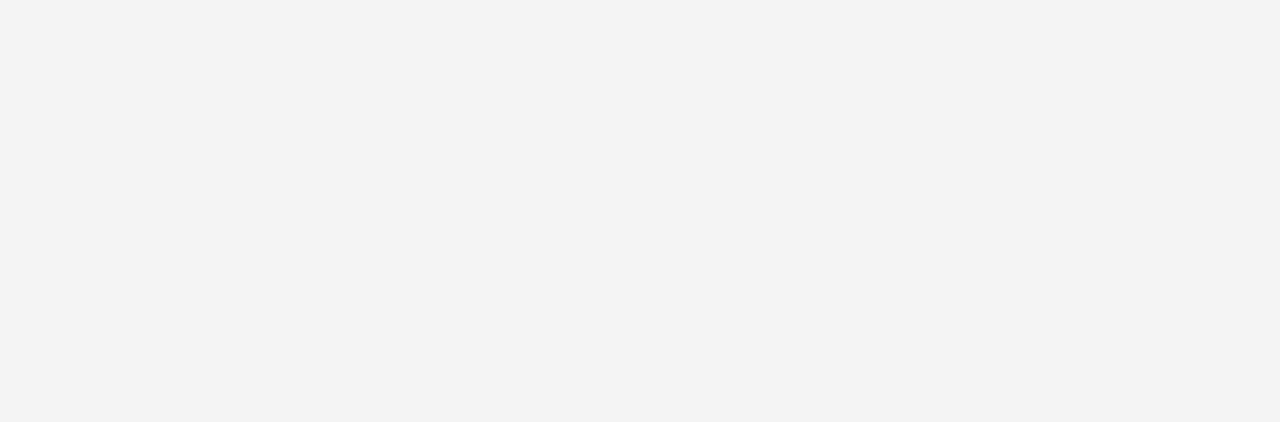
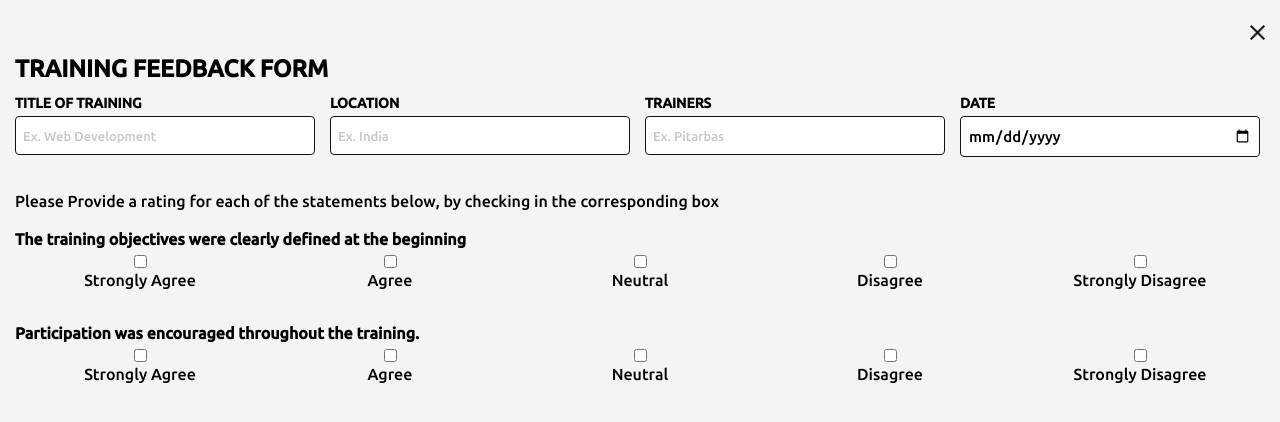
Before and after one commit to MiracleChibuike/Feedback_App, a React (Vite) app: page /Last_Feedback in a window 1280 px wide. Before the commit this address had no page. Shown: the top 422 px of the page. Built offline with nearby package versions, Linux system fonts and the light colour scheme; a web font is replaced by a local one.

Commit message:
Updated the Software by adding the Training feedback form

```diff
--- a/src/App.jsx
+++ b/src/App.jsx
@@ -6,6 +6,7 @@ import SignUp from "./components/SignUp";
 import CustomerFeedback from "./components/feedback-Forms/CustomerFeedback";
 import AppFeedback from "./components/feedback-Forms/AppFeedback";
 import LandingPage from "./components/feedback-Forms/LandingPage";
+import Last_Feedback from "./components/feedback-Forms/Last_Feedback";
 
 function App() {
   const [isSignedUp, setIsSignedUp] = useState(false);
@@ -31,6 +32,9 @@ function App() {
         <Route path="/LandingPage" element={<LandingPage />}>
           {" "}
         </Route>
+        <Route path="/Last_Feedback" element={<Last_Feedback />}>
+          {" "}
+        </Route>
       </Routes>
     </Router>
   );
--- a/src/components/feedback-Forms/LandingPage.jsx
+++ b/src/components/feedback-Forms/LandingPage.jsx
@@ -8,6 +8,8 @@ import avatar_user from "../feedback-Forms/images/avatar_user.png";
 import product_feedback from "../feedback-Forms/images/Product_Feedback.png"
 import service_feedback from "../feedback-Forms/images/Service_Feedback.png";
 import log_out from "../feedback-Forms/images/log_out.png"
+import lastfeedbackImg from "../feedback-Forms/images/last_feedback.png";
+
 
 
 const LandingPage = () => {
@@ -41,6 +43,19 @@ const LandingPage = () => {
     if ((log_out_Box.style.display = "none")) {
       log_out_Box.style.display = "block";
     }
+  };
+
+  const navigate_Last = useNavigate();
+
+  const Last_navigation = () => {
+    navigate_Last("/Last_Feedback");
+  }
+
+  // navigate to the last Feedback
+  const navigate_landing = useNavigate();
+
+  const Landing_nav = () => {
+    navigate_landing("/LandingPage");
   };
 
   return (
@@ -110,6 +125,27 @@ const LandingPage = () => {
               </p>
             </div>
           </div>
+          {/* Last Feedback Form */}
+          <div className="service_feedback" onClick={Last_navigation}>
+            <img
+              src={lastfeedbackImg}
+              id="service_feedback_form"
+              alt="submit a survey for the product feedback"
+            />
+            <div className="service_info">
+              <h3>Training Feedback Form</h3>
+              <p>
+                <p>
+                  <strong>Can you help us?</strong>
+                </p>
+                Your feedback is important to us. Please share your <br />{" "}
+                suggestions for new features or improvements to <br /> existing
+                parts of the training. Your insights will <br /> help us make
+                this training more engaging and <br /> effective for future
+                participants
+              </p>
+            </div>
+          </div>
         </div>
       </div>
     </div>
--- /dev/null
+++ b/src/components/feedback-Forms/Last_Feedback.css
@@ -0,0 +1,106 @@
+
+:root{
+  --ash-white: #f4f4f4;
+  --light-blue: rgb(86, 86, 218);
+  --clr-shade-blue: rgb(70, 70, 200);
+  --clr-dark: rgb(0, 0, 0);
+  --clr-dark-gray: rgba(144, 139, 139, 0.268);
+  --clr-white: #fff;
+}
+
+.container{
+    background: var(--ash-white);
+}
+.form_Body{
+    margin: 25px 15px;
+}
+.canCel{
+    display: flex;
+    justify-content: flex-end;
+}
+#cancel_icon{
+    cursor: pointer;
+}
+
+.heading{
+    margin: 15px 0;
+}
+
+/* Form _Heading */
+.formHead form{
+    display: grid;
+    grid-template-columns: repeat(4, 1fr);
+    column-gap: 10px;
+}
+
+.formHead form div label{
+    font-weight: bold;
+    font-size: 14px;
+    position: relative;
+    bottom: 5px;
+}
+.formHead form div input{
+    padding: 10px 7px;
+    width: 300px;
+    outline: none;
+    border: 1px solid var(--clr-dark-gray);
+    border-radius: 4px;
+    font-size: 15px;
+    cursor: pointer;
+}
+.formHead form div input:focus{
+    box-shadow: 0 0 5px var(--light-blue);
+    border: 1px solid var(--light-blue);
+}
+
+.Experience_rate{
+    margin: 35px 15px;
+}
+
+.First_rating{
+    padding: 15px 0;
+}
+.First_rating p{
+    font-weight: bold;
+    margin: 5px 0;
+}
+
+.check_rate{
+    display: grid;
+    grid-template-columns: repeat(5, 1fr);
+}
+.check_rate div{
+    text-align: center;
+}
+@media (min-width: 0) and (max-width: 750px){
+    /* Form _Heading */
+.formHead form{
+    display: block;
+}
+
+.formHead form div{
+    margin: 25px 0;
+}
+.check_rate{
+    display: grid;
+    grid-template-columns: repeat(3, 1fr);
+}
+.check_rate div{
+    margin: 10px 0;
+    text-align: center;
+}
+}
+
+
+
+@media (min-width: 768px) and (max-width: 1130px){
+    /* Form _Heading */
+.formHead form{
+    display: grid;
+    grid-template-columns: repeat(2, 1fr);
+}
+
+.formHead form div{
+    margin: 25px 0;
+}
+}
--- /dev/null
+++ b/src/components/feedback-Forms/Last_Feedback.jsx
@@ -0,0 +1,143 @@
+import React from "react";
+import { useNavigate } from "react-router-dom";
+import { BrowserRouter as Router, Routes, Route } from "react-router-dom";
+import { Link } from "react-router-dom";
+import "../feedback-Forms/Last_Feedback.css"
+import CancelIcon from "../feedback-Forms/images/cancelIcon.png";
+import hand_wave from "../feedback-Forms/images/hand_wave.png";
+import Customerbg1 from "../feedback-Forms/images/Customerbg1.jpeg";
+import Customerbg2 from "../feedback-Forms/images/Customerbg2.jpeg";
+import success_Icon from "../feedback-Forms/images/success_Icon.png";
+import lastfeedbackImg from "../feedback-Forms/images/last_feedback.png"
+
+const Last_Feedback = () => {
+
+    const navigate_landing = useNavigate()
+
+    const Landing_nav = () => {
+        navigate_landing("/LandingPage");
+    }
+
+    return (
+      <div className="container">
+        <div className="form_Body">
+          <div className="canCel">
+            <img
+              src={CancelIcon}
+              id="cancel_icon"
+              onClick={Landing_nav}
+              alt="canceL_Dev"
+            />
+          </div>
+          <div className="heading">
+            <h2>TRAINING FEEDBACK FORM</h2>
+          </div>
+          <div className="formHead">
+            <form action="">
+              <div className="form_Title">
+                <label htmlFor="Form-Title" className="labelIn">
+                  TITLE OF TRAINING{" "}
+                </label>{" "}
+                <br />
+                <input
+                  type="email"
+                  placeholder="Ex. Web Development"
+                  required
+                  id="Form-Title"
+                />
+              </div>
+              <div className="form_Location">
+                <label htmlFor="Form-locate">LOCATION</label> <br />
+                <input
+                  type="text"
+                  placeholder="Ex. India"
+                  required
+                  id="form-locate"
+                />
+              </div>
+              <div className="trainers">
+                <label htmlFor="form_trainer">TRAINERS</label> <br />
+                <input
+                  type="text"
+                  placeholder="Ex. Pitarbas"
+                  required
+                  id="form_trainer"
+                />
+              </div>
+              <div className="date">
+                <label htmlFor="form_date">DATE</label> <br />
+                <input type="date" placeholder="d/m/y" />
+              </div>
+            </form>
+          </div>
+        </div>
+        <div className="Experience_rate">
+          <p>
+            Please Provide a rating for each of the statements below, by
+            checking in the corresponding box
+          </p>
+          <div className="First_rating">
+            <p>The training objectives were clearly defined at the beginning</p>
+            <div className="check_rate">
+              <div className="S_Agree">
+                <input type="checkbox" id="S_Agree" /> <br />
+                <label htmlFor="S_Agree">Strongly Agree</label>
+              </div>
+              {/* Agree */}
+              <div className="Agree">
+                <input type="checkbox" id="Agree" /> <br />
+                <label htmlFor="Agree">Agree</label>
+              </div>
+              {/* Neutral */}
+              <div className="Neutral">
+                <input type="checkbox" id="Neutral" /> <br />
+                <label htmlFor="Neutral">Neutral</label>
+              </div>
+              {/* Disagree */}
+              <div className="Disagree">
+                <input type="checkbox" id="Disagree" /> <br />
+                <label htmlFor="Disagree">Disagree</label>
+              </div>
+              {/* Strongly_Disagree */}
+              <div className="S_Disagree">
+                <input type="checkbox" id="S_Disagree" /> <br />
+                <label htmlFor="S_Disagree">Strongly Disagree</label>
+              </div>
+            </div>
+          </div>
+          {/* EXP 2 */}
+          <div className="First_rating">
+            <p>Participation was encouraged throughout the training.</p>
+            <div className="check_rate">
+              <div className="S_Agree_2">
+                <input type="checkbox" id="S_Agree_2" /> <br />
+                <label htmlFor="S_Agree_2">Strongly Agree</label>
+              </div>
+              {/* Agree */}
+              <div className="Agree_2">
+                <input type="checkbox" id="Agree_2" /> <br />
+                <label htmlFor="Agree_2">Agree</label>
+              </div>
+              {/* Neutral */}
+              <div className="Neutral_2">
+                <input type="checkbox" id="Neutral_2" /> <br />
+                <label htmlFor="Neutral_2">Neutral</label>
+              </div>
+              {/* Disagree */}
+              <div className="Disagree_2">
+                <input type="checkbox" id="Disagree_2" /> <br />
+                <label htmlFor="Disagree_2">Disagree</label>
+              </div>
+              {/* Strongly_Disagree */}
+              <div className="S_Disagree_2">
+                <input type="checkbox" id="S_Disagree_2" /> <br />
+                <label htmlFor="S_Disagree_2">Strongly Disagree</label>
+              </div>
+            </div>
+          </div>
+        </div>
+      </div>
+    );
+};
+
+export default Last_Feedback;
```
Also changed, not shown: src/components/feedback-Forms/images/last_feedback.png (added).
